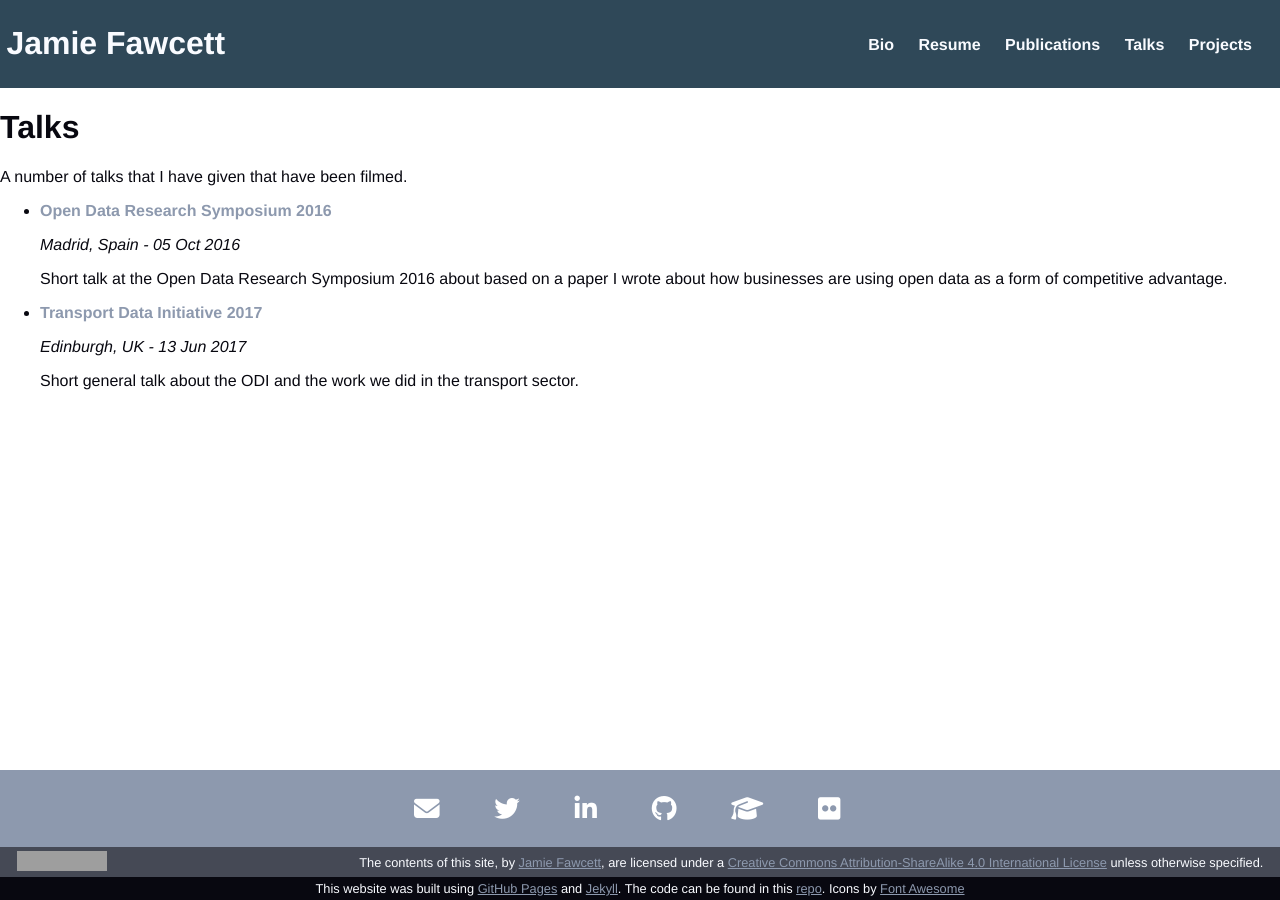
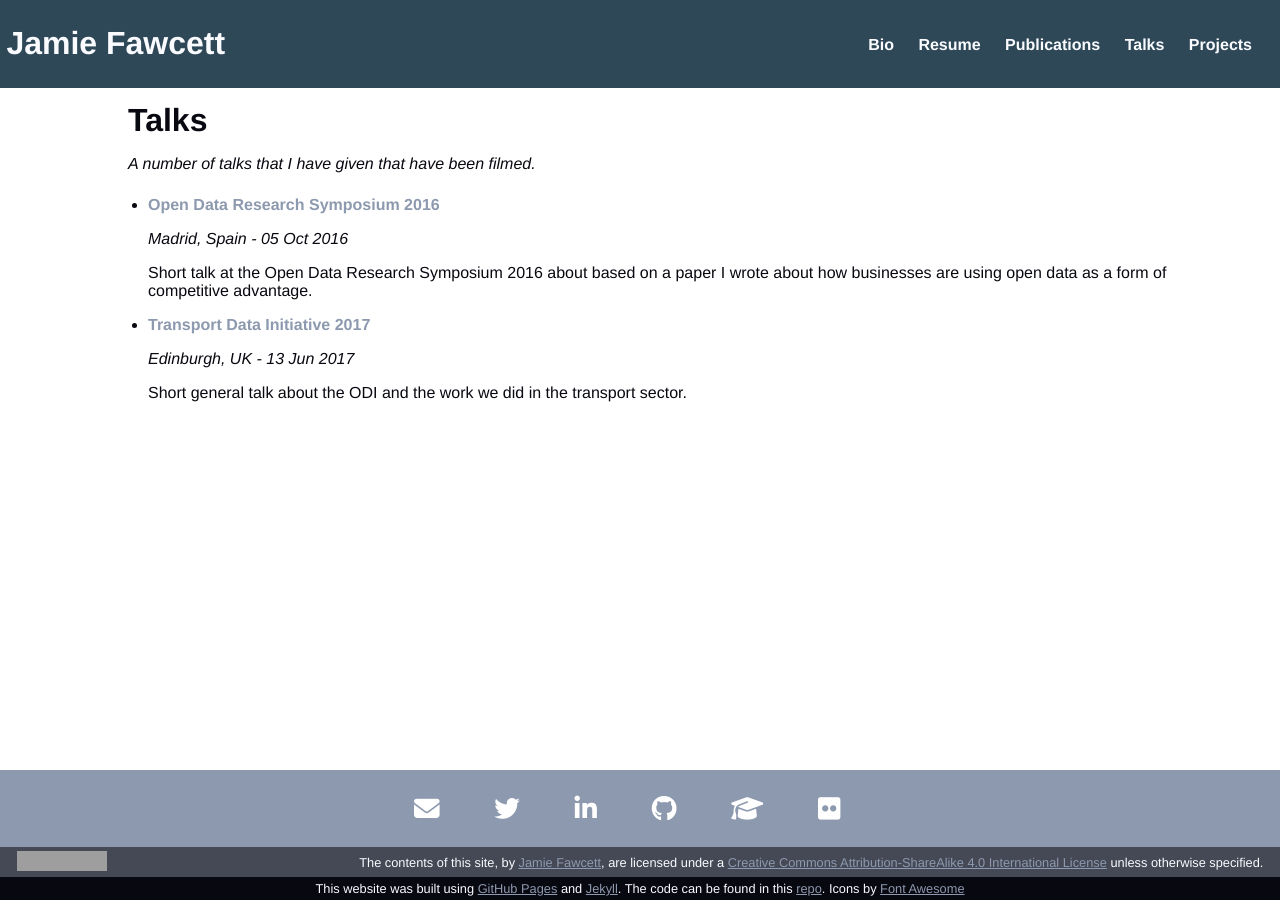
Before and after one commit to JmeF/JmeF.github.io, a Jekyll site: the page built from talks/index.html, in a window 1280 px wide. Built offline with Jekyll 4.4.1, drawn with Linux system fonts in a browser that asks for light colours; nearby versions of some CDN libraries; grey boxes are pictures that could not be loaded.

Commit message:
fix talks layout (hack)

```diff
--- a/_sass/general_layout.scss
+++ b/_sass/general_layout.scss
@@ -187,10 +187,18 @@
     }
   }
 
-  /* Publications layout
+  /* Publications layout - feel this is hacky - not inheriting the 80% fix this at some point (maybe)
   ------------------------------------------------------------------- */
 .publications{
   width: 80%;
   margin-left: auto;
   margin-right: auto;
 }
+
+/* talks layout
+------------------------------------------------------------------- */
+.talks{
+width: 80%;
+margin-left: auto;
+margin-right: auto;
+}
--- a/talks/index.html
+++ b/talks/index.html
@@ -2,9 +2,11 @@
 layout: default
 title: Talks
 ---
-<h1>{{ page.title }}</h1>
-<p class="blurb_text">A number of talks that I have given that have been filmed.</p>
 
+<div class="blurb">
+	<h1>{{ page.title }}</h1>
+	<p>A number of talks that I have given that have been filmed.</p>
+</div>
 <ul class="talks">
 	{% for talk in site.talks %}
 		<li class="talk">
```
